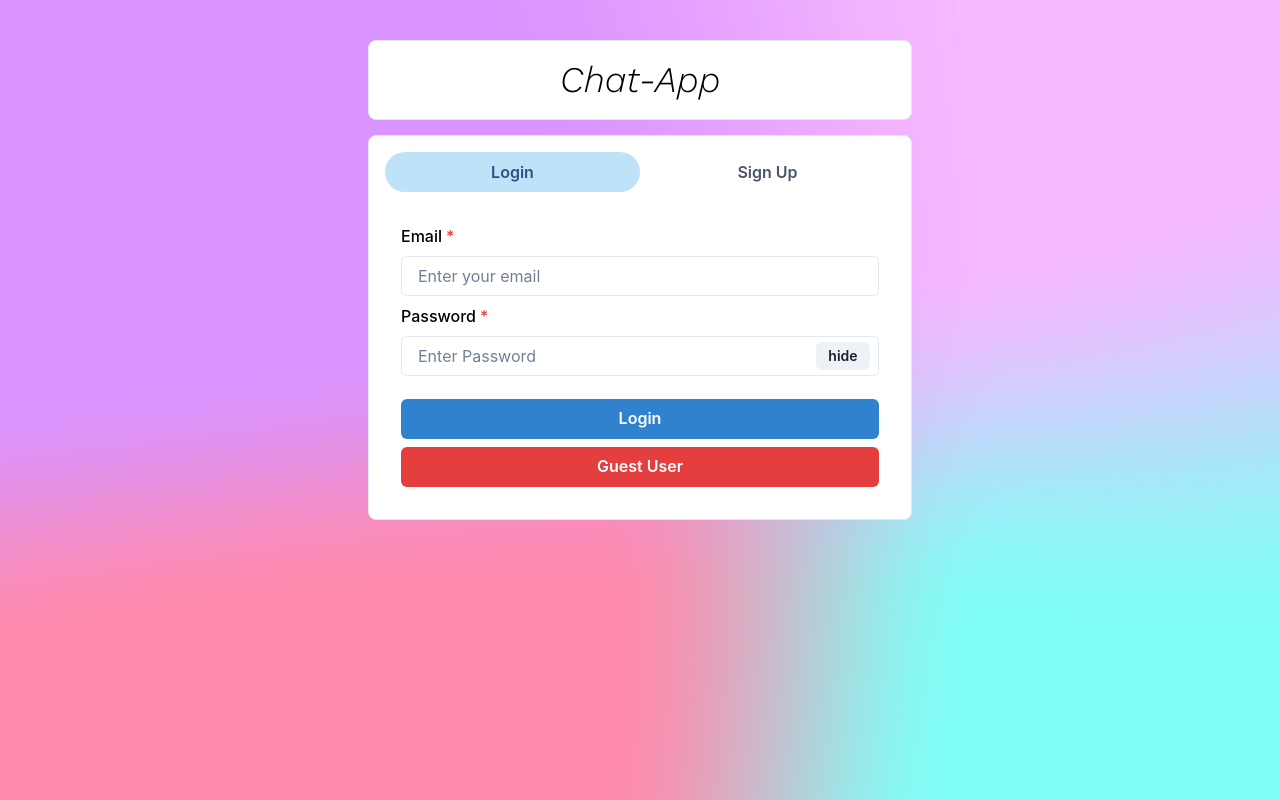
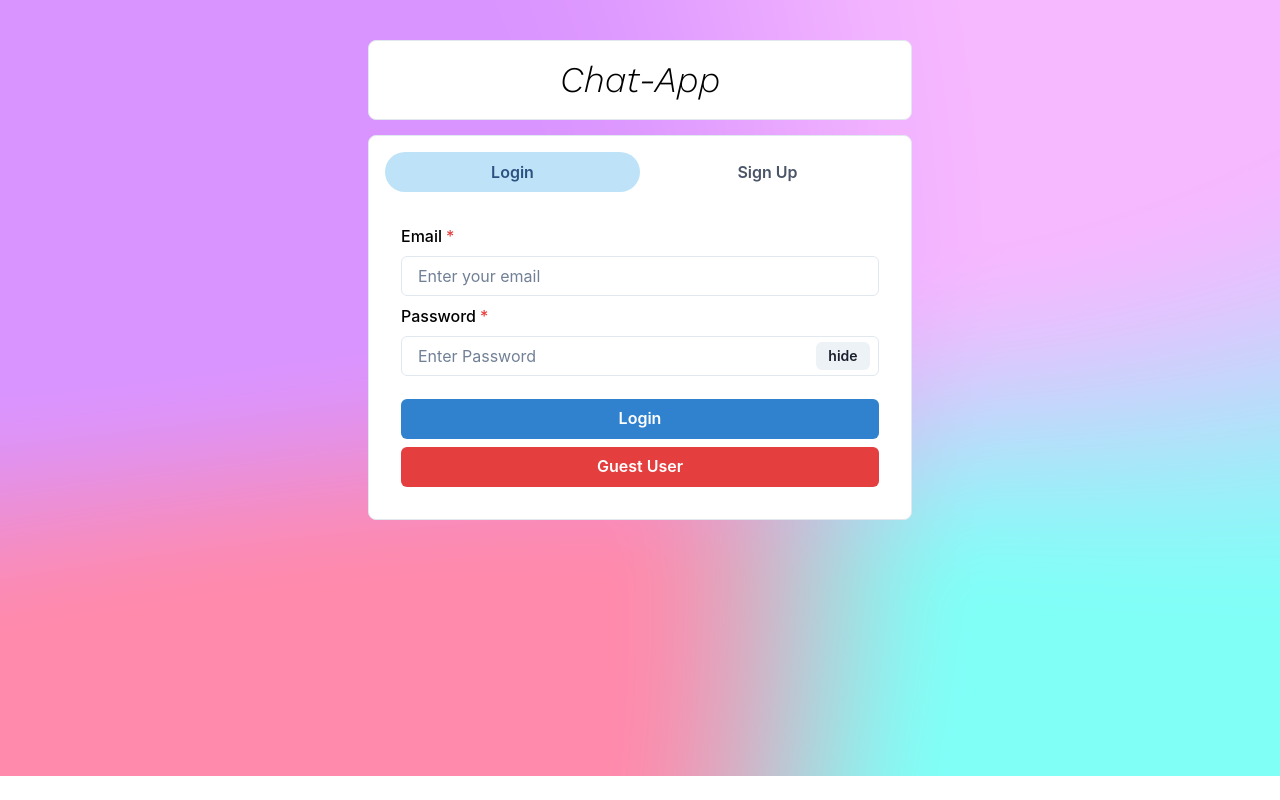
Before and after one commit to ArslanJajja1/mern-chat-application, a React (Create React App) app in the folder frontend/: page / in a window 1280 px wide. Built offline with nearby package versions, Linux system fonts and the light colour scheme.

Commit message:
height of our application

```diff
--- a/frontend/src/App.css
+++ b/frontend/src/App.css
@@ -1,6 +1,6 @@
 @import url('https://fonts.googleapis.com/css2?family=Work+Sans:ital,wght@1,300&display=swap');
 .app {
-  min-height: 100vh;
+  height: 97vh;
   display: flex;
   background-image: url('./background.png');
   background-size: cover;
```
